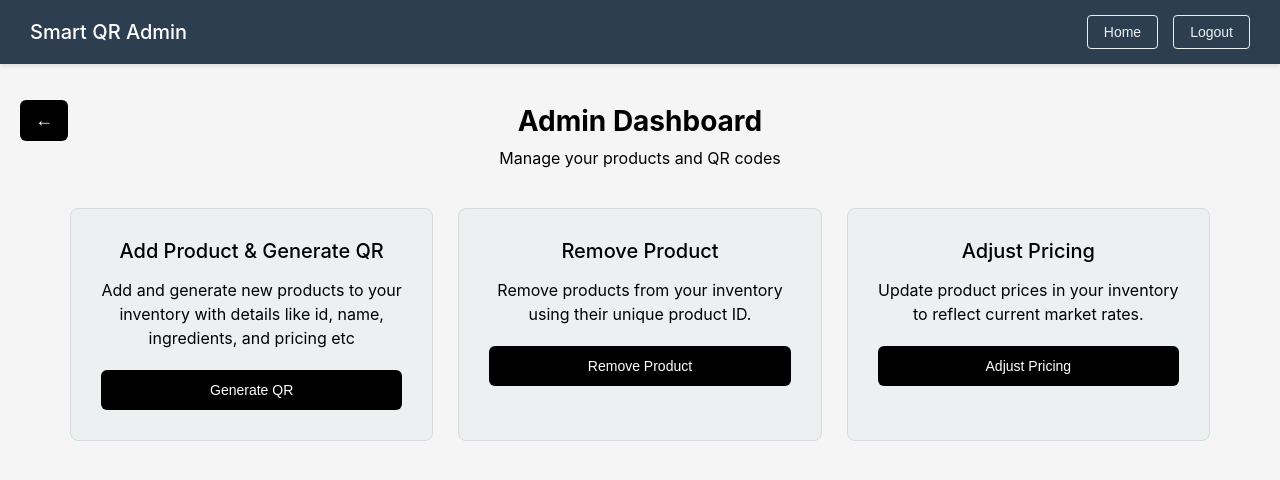
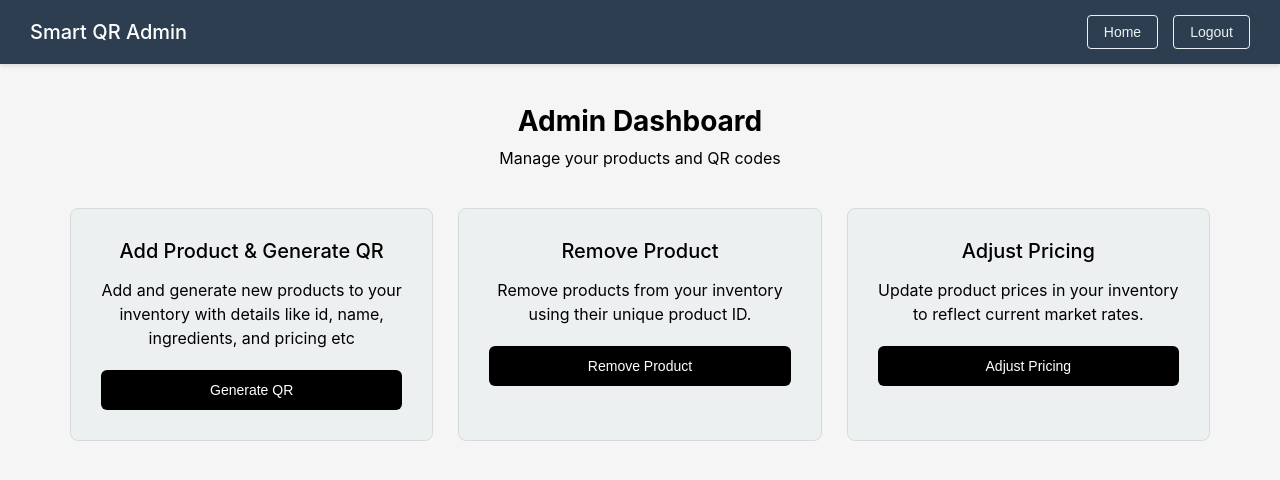
Before and after one commit to Priyanshh95/smart-qr-walmart, a React (Create React App) app in the folder admin-dashboard/: page /dashboard in a window 1280 px wide. Shown: the top 480 px of the page. Built offline with nearby package versions, Linux system fonts and the light colour scheme; sample sign-in values are in the browser's storage.

Commit message:
back button issue fix

```diff
--- a/admin-dashboard/src/BackButton.css
+++ b/admin-dashboard/src/BackButton.css
@@ -1,23 +1,29 @@
 .back-button {
-  position: fixed;
-  top: 100px;
+  position: absolute;
+  top: 80px;
   left: 20px;
   background-color: #000000;
   color: white;
   border: none;
-  padding: 10px 15px;
-  border-radius: 6px;
+  padding: 12px 16px;
+  border-radius: 8px;
   cursor: pointer;
   font-size: 18px;
   font-weight: 500;
   z-index: 1000;
-  transition: background-color 0.2s ease;
+  transition: all 0.3s ease;
+  box-shadow: 0 2px 8px rgba(0,0,0,0.2);
+  backdrop-filter: blur(10px);
+  background-color: rgba(0, 0, 0, 0.8);
 }
 
 .back-button:hover {
-  background-color: #333333;
+  background-color: rgba(0, 0, 0, 0.9);
+  transform: translateY(-2px);
+  box-shadow: 0 4px 12px rgba(0,0,0,0.3);
 }
 
 .back-button:active {
-  transform: translateY(1px);
+  transform: translateY(0px);
+  box-shadow: 0 2px 4px rgba(0,0,0,0.2);
 }
--- a/admin-dashboard/src/Dashboard.css
+++ b/admin-dashboard/src/Dashboard.css
@@ -50,6 +50,7 @@ body {
 
 /* Main dashboard container */
 .dashboard-container {
+  position: relative;
   padding: 40px 30px;
   max-width: 1200px;
   margin: 0 auto;
@@ -231,22 +232,4 @@ body {
   border-radius: 6px;
 }
 
-.back-button {
-  position: fixed;
-  top: 100px;
-  left: 20px;
-  background-color: #000000;
-  color: #ffffff;
-  border: none;
-  padding: 10px 15px;
-  border-radius: 6px;
-  cursor: pointer;
-  font-size: 18px;
-  font-weight: 500;
-  z-index: 1000;
-  transition: background-color 0.2s ease;
-}
-
-.back-button:hover {
-  background-color: #333333;
-}
+/* Back button styles are now in BackButton.css */
--- a/admin-dashboard/src/Dashboard.js
+++ b/admin-dashboard/src/Dashboard.js
@@ -35,7 +35,6 @@ const Dashboard = () => {
 
       {/* Main Dashboard Content */}
       <div className="dashboard-container">
-        <BackButton />
 
         <div className="dashboard-header">
           <h2>Admin Dashboard</h2>
```
